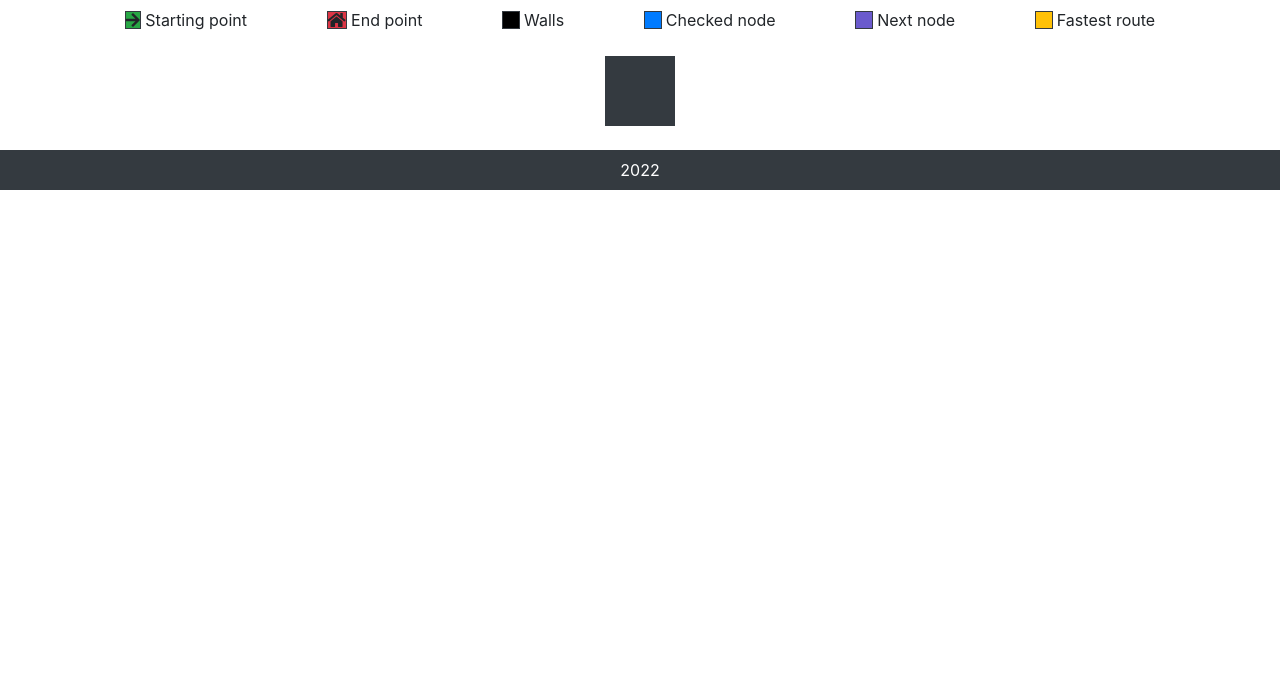
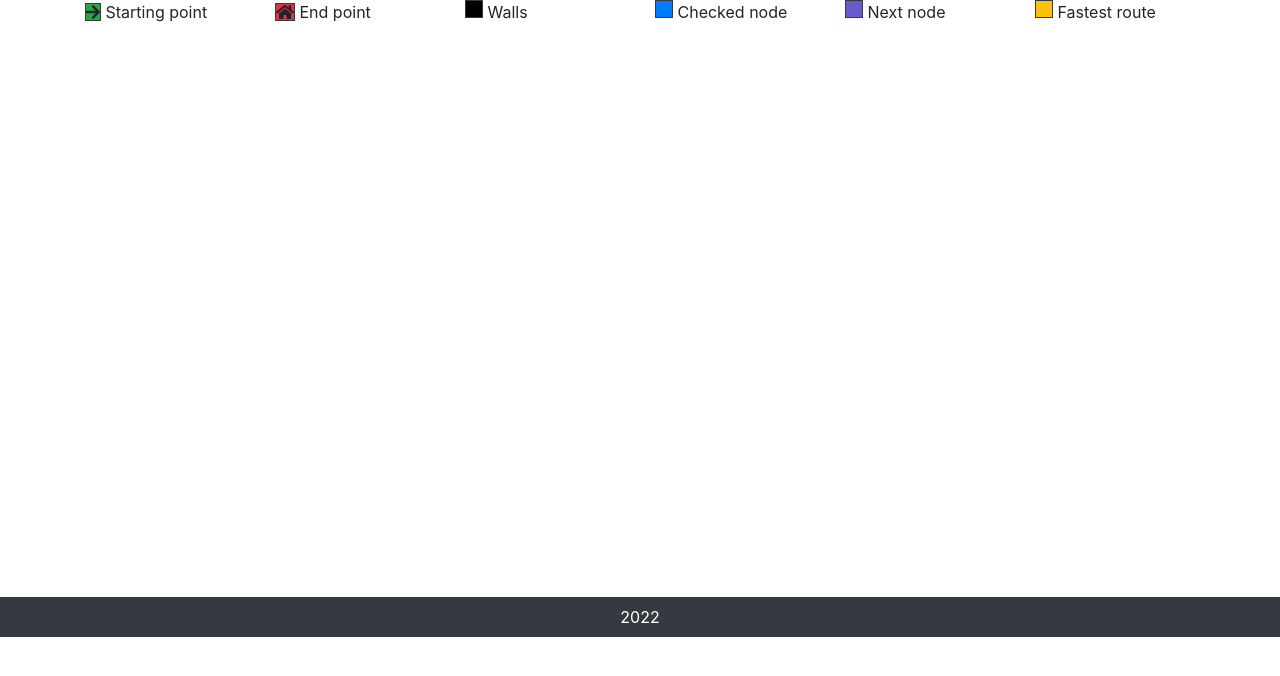
Before and after one commit to 99061142/Pathfinding, a CodeIgniter app: page /database/ in a window 1280 px wide. Shown: the part 56-732 px from the top of the page. Run offline with CodeIgniter, Linux system fonts and the light colour scheme; some libraries are stand-ins or nearby versions.

Commit message:
Changed the board to a table, and updated a few bootstrap stylings

```diff
--- a/application/views/pages/index.php
+++ b/application/views/pages/index.php
@@ -1,45 +1,47 @@
 <main>
     <div class="container">
-        <div class="d-flex justify-content-around my-2">
-            <p class="m-0">
+        <div class="row">
+            <div class="col-sm">
                 <i class="fas fa-arrow-right border border-dark bg-success"></i>
-                Starting point
-            </p>
-
-            <p class="m-0">
-                <i class="fas fa-home border border-dark bg-danger"></i>
-                End point
-            </p>
-
-            <div class="d-flex justify-content-center align-items-center">
-                <div id="wall" class="border border-dark mr-1" style="height: 18px; width: 18px;"></div>
-                Walls
+                <p class="d-inline-block">Starting point</p>
             </div>
 
-            <div class="d-flex justify-content-center align-items-center">
-                <div id="found" class="border border-dark mr-1" style="height: 18px; width: 18px;"></div>
-                Checked node
+            <div class="col-sm">
+                <i class="fas fa-home border border-dark bg-danger"></i>
+                <p class="d-inline-block">End point</p>
             </div>
 
-            <div class="d-flex justify-content-center align-items-center">
-                <div id="next" class="border border-dark mr-1" style="height: 18px; width: 18px;"></div>
-                Next node
+            <div class="col-sm">
+                <div id="wall" class="border border-dark d-inline-block" style="height: 18px; width: 18px;"></div>
+                <p class="d-inline-block">Walls</p>
             </div>
 
-            <div class="d-flex justify-content-center align-items-center">
-                <div id="fastest" class="border border-dark mr-1" style="height: 18px; width: 18px;"></div>
-                Fastest route
+            <div class="col-sm">
+                <div id="found" class="border border-dark d-inline-block" style="height: 18px; width: 18px;"></div>
+                <p class="d-inline-block">Checked node</p>
+            </div>
+
+            <div class="col-sm">
+                <div id="next" class="border border-dark d-inline-block" style="height: 18px; width: 18px;"></div>
+                <p class="d-inline-block">Next node</p>
+            </div>
+
+            <div class="col-sm">
+                <div id="fastest" class="border border-dark d-inline-block" style="height: 18px; width: 18px;"></div>
+                <p class="d-inline-block">Fastest route</p>
             </div>
         </div>
     </div>
 
-    <div class="mt-4 d-table" id="nodes" style="margin: auto;">
-        <?php for($row = 0; $row < 35; $row++){ ?>
-            <div>
-                <?php for($col = 0; $col < 35; $col++){ ?>
-                    <div></div>
-                <?php } ?>
-            </div>
-        <?php } ?>
-    </div>
+    <table class="my-2 d-flex justify-content-center">
+        <tbody id="board">
+            <?php for($row = 0; $row < 35; $row++){ ?>
+                <tr>
+                    <?php for($col = 0; $col < 45; $col++){ ?>
+                        <td></td>
+                    <?php } ?>
+                </tr>
+            <?php } ?>
+        </tbody>
+    </table>
 </main>
```
